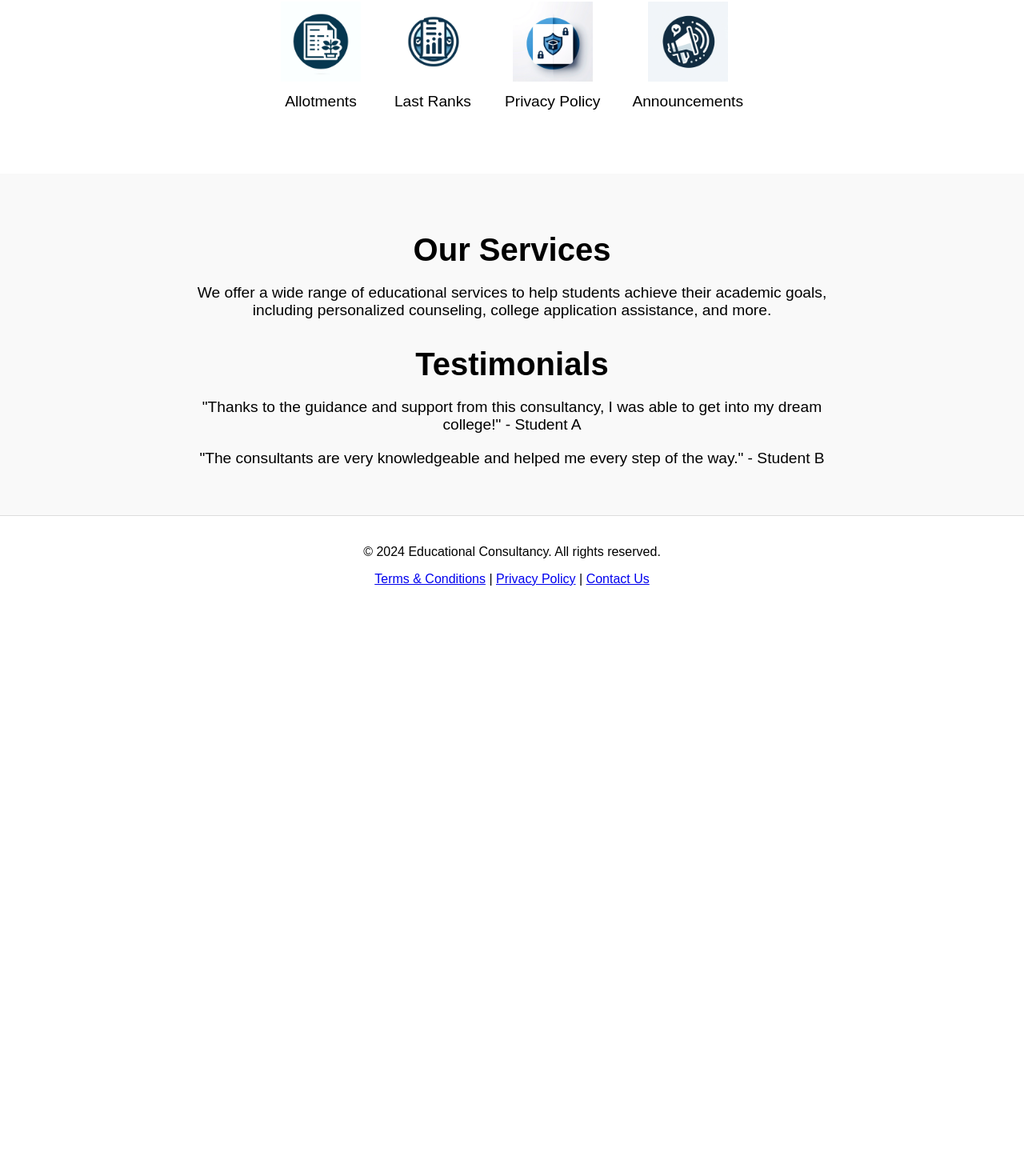
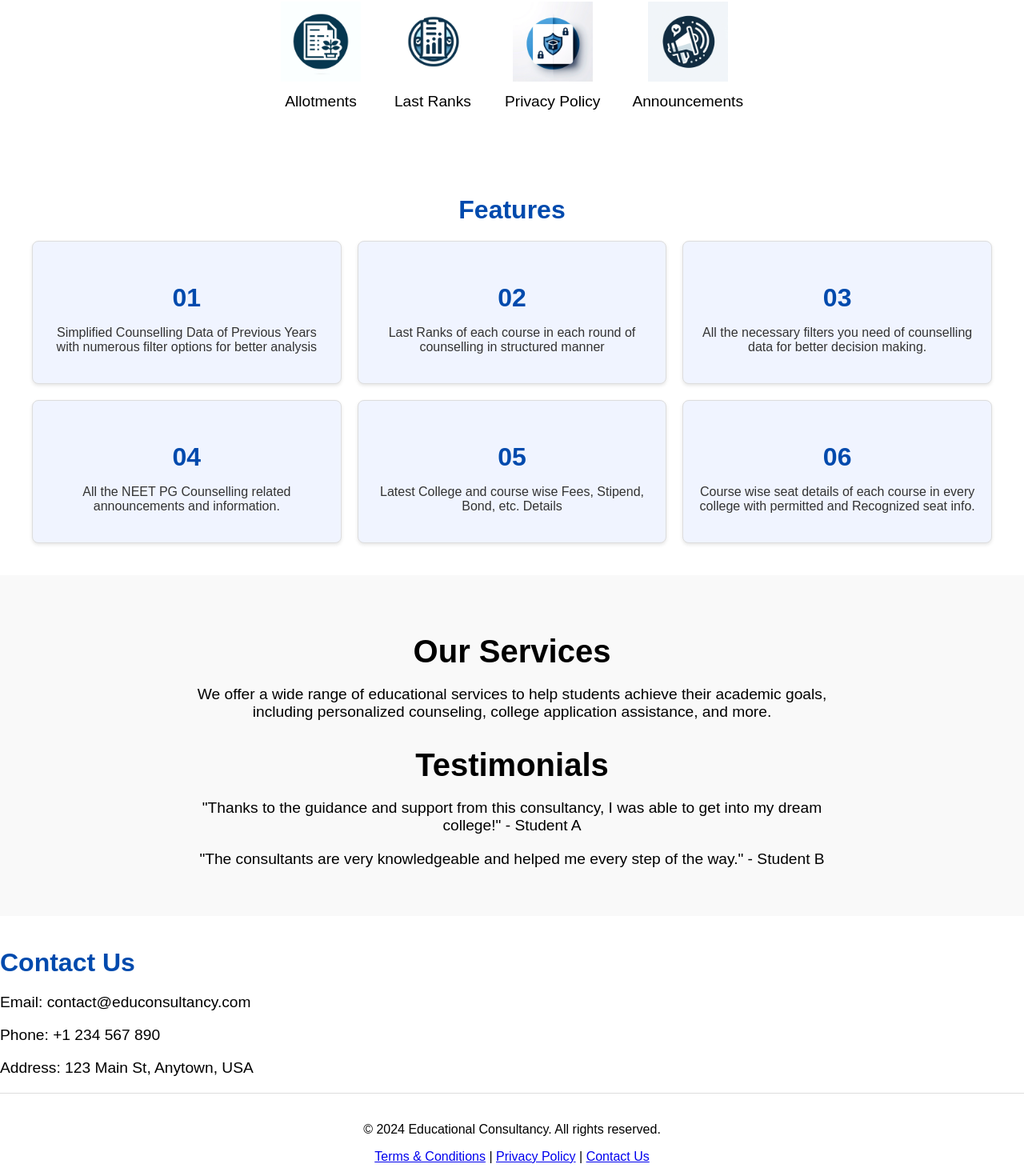
Before and after one commit to abinmk/eduConsultancy, a React (Create React App) app: page / in a window 1280 px wide. Shown: the part 757-2227 px from the top of the page at 80% size. Before the commit the page ends 1526 px from the top, so only its background shows below. Built offline with nearby package versions, Linux system fonts and the light colour scheme.

Commit message:
Added new contents home page

```diff
--- a/package.json
+++ b/package.json
@@ -3,6 +3,7 @@
   "version": "0.1.0",
   "private": true,
   "dependencies": {
+    "@react-oauth/google": "^0.12.1",
     "@testing-library/jest-dom": "^5.17.0",
     "@testing-library/react": "^13.4.0",
     "@testing-library/user-event": "^13.5.0",
--- a/src/pages/Allotments.js
+++ b/src/pages/Allotments.js
@@ -12,27 +12,24 @@ const Allotments = () => {
     institute: '',
     course: ''
   });
-  const [loading, setLoading] = useState(true); // Add loading state
+  const [loading, setLoading] = useState(true);
 
   useEffect(() => {
     fetch('/allotments.json')
       .then(response => response.json())
       .then(data => {
-        console.log('Fetched data:', data); // Debug log
         setData(data);
         setFilteredData(data);
-        setLoading(false); // Set loading to false after data is fetched
+        setLoading(false);
       })
       .catch(error => {
         console.error('Error fetching data:', error);
-        setLoading(false); // Set loading to false in case of error
+        setLoading(false);
       });
   }, []);
 
   const uniqueValues = (key) => {
-    const values = [...new Set(data.map(item => item[key]))];
-    console.log(`Unique values for ${key}:`, values); // Debug log
-    return values;
+    return [...new Set(data.map(item => item[key]))];
   };
 
   const handleChange = (e) => {
@@ -57,9 +54,7 @@ const Allotments = () => {
   return (
     <Layout>
       <section className="allotments-section">
-        <h1>Allotments Filter Neet PG</h1>
-        <p>Details about the allotments will be displayed here.</p>
-
+        <h1>Allotments</h1>
         {loading ? (
           <div className="loader">Loading...</div>
         ) : (
@@ -117,10 +112,10 @@ const Allotments = () => {
               <tbody>
                 {filteredData.map((item, index) => (
                   <tr key={index}>
-                    <td data-label="Rank">{item.Rank}</td>
-                    <td data-label="Allotted Quota">{item['Allotted Quota']}</td>
-                    <td data-label="Allotted Institute">{item['Allotted Institute']}</td>
-                    <td data-label="Course">{item.Course}</td>
+                    <td>{item.Rank}</td>
+                    <td>{item['Allotted Quota']}</td>
+                    <td>{item['Allotted Institute']}</td>
+                    <td>{item.Course}</td>
                   </tr>
                 ))}
               </tbody>
--- a/src/pages/Home.js
+++ b/src/pages/Home.js
@@ -10,6 +10,7 @@ const Home = () => {
         <p>Providing comprehensive services to help you achieve your educational goals.</p>
         <button>Learn More</button>
       </section>
+
       <section className="icon-section">
         <div className="icon">
           <img src="/images/allotments-icon.png" alt="Allotments" />
@@ -28,6 +29,37 @@ const Home = () => {
           <p>Announcements</p>
         </div>
       </section>
+
+      <section className="features">
+        <h2>Features</h2>
+        <div className="feature-cards">
+          <div className="feature-card">
+            <h3>01</h3>
+            <p>Simplified Counselling Data of Previous Years with numerous filter options for better analysis</p>
+          </div>
+          <div className="feature-card">
+            <h3>02</h3>
+            <p>Last Ranks of each course in each round of counselling in structured manner</p>
+          </div>
+          <div className="feature-card">
+            <h3>03</h3>
+            <p>All the necessary filters you need of counselling data for better decision making.</p>
+          </div>
+          <div className="feature-card">
+            <h3>04</h3>
+            <p>All the NEET PG Counselling related announcements and information.</p>
+          </div>
+          <div className="feature-card">
+            <h3>05</h3>
+            <p>Latest College and course wise Fees, Stipend, Bond, etc. Details</p>
+          </div>
+          <div className="feature-card">
+            <h3>06</h3>
+            <p>Course wise seat details of each course in every college with permitted and Recognized seat info.</p>
+          </div>
+        </div>
+      </section>
+
       <section className="educational-content">
         <h2>Our Services</h2>
         <p>We offer a wide range of educational services to help students achieve their academic goals, including personalized counseling, college application assistance, and more.</p>
@@ -35,6 +67,13 @@ const Home = () => {
         <p>"Thanks to the guidance and support from this consultancy, I was able to get into my dream college!" - Student A</p>
         <p>"The consultants are very knowledgeable and helped me every step of the way." - Student B</p>
       </section>
+
+      <section className="contact">
+        <h2>Contact Us</h2>
+        <p>Email: contact@educonsultancy.com</p>
+        <p>Phone: +1 234 567 890</p>
+        <p>Address: 123 Main St, Anytown, USA</p>
+      </section>
     </Layout>
   );
 };
--- a/src/styles/Allotments.css
+++ b/src/styles/Allotments.css
@@ -1,19 +1,13 @@
 .allotments-section {
   padding: 40px 20px;
   text-align: center;
-  background-color: #f9f9f9; /* Light background to separate content */
+  background-color: #f9f9f9;
 }
 
 .allotments-section h1 {
   font-size: 2.5rem;
   margin-bottom: 20px;
-  color: #004aad; /* Primary color for headings */
-}
-
-.allotments-section p {
-  font-size: 1.2rem;
-  margin-bottom: 20px;
-  color: #333; /* Darker color for text */
+  color: #004aad;
 }
 
 .filter-section {
@@ -29,12 +23,12 @@
   justify-content: center;
   gap: 10px;
   width: 100%;
-  max-width: 600px; /* Adjust as needed */
+  max-width: 600px;
 }
 
 .filter-section input,
 .filter-section select {
-  width: 50%; /* Two filters per row */
+  width: 50%;
   padding: 10px;
   font-size: 1rem;
   border: 1px solid #ccc;
@@ -67,41 +61,3 @@ tbody tr:nth-child(even) {
   color: #004aad;
   margin-top: 20px;
 }
-
-/* Responsive Styles */
-@media (max-width: 768px) {
-  .filter-section input,
-  .filter-section select {
-    width: 100%; /* Full width on mobile */
-  }
-
-  .filter-row {
-    flex-direction: column;
-    gap: 20px;
-  }
-
-  table, th, td {
-    display: block;
-    width: 100%;
-  }
-
-  th {
-    display: none; /* Hide table headers */
-  }
-
-  td {
-    position: relative;
-    padding-left: 50%;
-    text-align: right;
-  }
-
-  td::before {
-    content: attr(data-label); /* Use data-label to show headers on mobile */
-    position: absolute;
-    left: 10px;
-    width: calc(50% - 20px);
-    padding-right: 10px;
-    text-align: left;
-    font-weight: bold;
-  }
-}
--- a/src/styles/Home.css
+++ b/src/styles/Home.css
@@ -1,3 +1,9 @@
+.home-section {
+  padding: 40px 20px;
+  text-align: center;
+  background-color: #f9f9f9;
+}
+
 .hero-section {
   display: flex;
   flex-direction: column;
@@ -82,6 +88,46 @@
   font-size: 1.2rem;
 }
 
+.features {
+  margin-bottom: 40px;
+  text-align: center; /* Center align the heading */
+}
+
+.features h2 {
+  font-size: 2rem;
+  margin-bottom: 20px;
+  color: #004aad;
+}
+
+.feature-cards {
+  display: flex;
+  flex-wrap: wrap;
+  justify-content: center;
+  gap: 20px;
+}
+
+.feature-card {
+  background-color: #f0f4ff;
+  border: 1px solid #ddd;
+  border-radius: 8px;
+  box-shadow: 0 2px 4px rgba(0, 0, 0, 0.1);
+  padding: 20px;
+  width: calc(33.333% - 40px); /* Adjust width to fit 3 in a row */
+  text-align: center;
+  box-sizing: border-box; /* Include padding in the element's total width and height */
+}
+
+.feature-card h3 {
+  font-size: 2rem;
+  color: #004aad;
+  margin-bottom: 10px;
+}
+
+.feature-card p {
+  font-size: 1rem;
+  color: #333;
+}
+
 .educational-content {
   padding: 40px 20px;
   text-align: center;
@@ -100,3 +146,30 @@
   margin-left: auto;
   margin-right: auto;
 }
+
+.contact {
+  margin-top: 40px;
+}
+
+.contact h2 {
+  font-size: 2rem;
+  margin-bottom: 20px;
+  color: #004aad;
+}
+
+.contact p {
+  font-size: 1.2rem;
+}
+
+/* Responsive Adjustments */
+@media (max-width: 1024px) {
+  .feature-card {
+    width: calc(50% - 40px); /* Adjust width to fit 2 in a row on medium screens */
+  }
+}
+
+@media (max-width: 768px) {
+  .feature-card {
+    width: calc(100% - 40px); /* Adjust width to fit 1 in a row on small screens */
+  }
+}
```
Also changed, not shown: 1 other file (tests, documents, lock files or other folders). Lines whose indentation alone changed are shown as unchanged.
